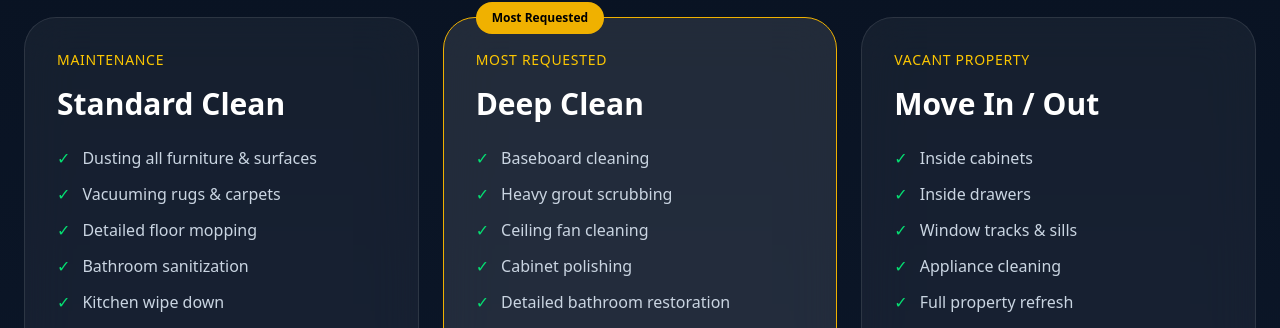
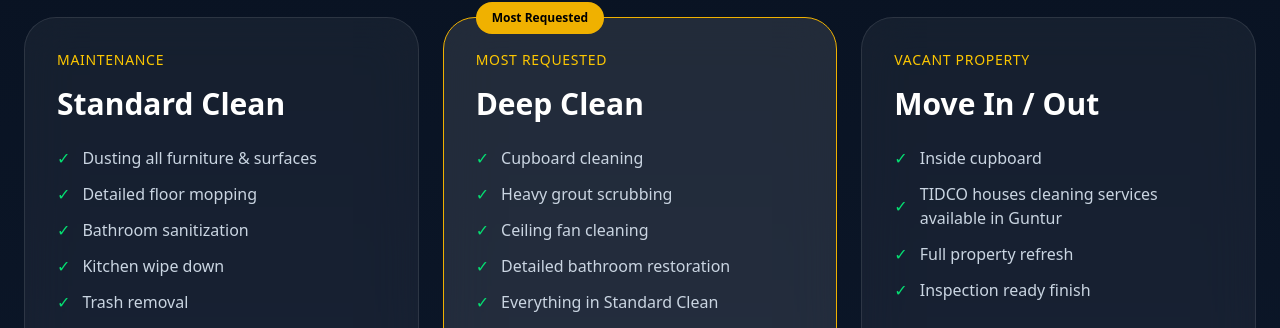
Before and after one commit to eswar-maguluri/sr-cleaning-solutions, a Next.js app in the folder sr-cleaning-solutions/: page / in a window 1280 px wide. Shown: the part 1107-1435 px from the top of the page. Built offline with nearby package versions, Linux system fonts and the light colour scheme; no server answers; the database is empty.

Commit message:
minor modifications

```diff
--- a/sr-cleaning-solutions/src/locales/en.js
+++ b/sr-cleaning-solutions/src/locales/en.js
@@ -30,25 +30,21 @@ const en = {
     vacant: "Vacant Property",
     standardItems: [
       "Dusting all furniture & surfaces",
-      "Vacuuming rugs & carpets",
       "Detailed floor mopping",
       "Bathroom sanitization",
       "Kitchen wipe down",
       "Trash removal",
     ],
     deepItems: [
-      "Baseboard cleaning",
+      "Cupboard cleaning",
       "Heavy grout scrubbing",
       "Ceiling fan cleaning",
-      "Cabinet polishing",
       "Detailed bathroom restoration",
       "Everything in Standard Clean",
     ],
     moveItems: [
-      "Inside cabinets",
-      "Inside drawers",
-      "Window tracks & sills",
-      "Appliance cleaning",
+      "Inside cupboard",
+      "TIDCO houses cleaning services available in Guntur",
       "Full property refresh",
       "Inspection ready finish",
     ],
--- a/sr-cleaning-solutions/src/locales/te.js
+++ b/sr-cleaning-solutions/src/locales/te.js
@@ -30,25 +30,21 @@ const te = {
     vacant: "ఖాళీ ఆస్తి",
     standardItems: [
       "ఫర్నిచర్ మరియు ఉపరితలాల దుమ్ము తొలగింపు",
-      "కార్పెట్లు మరియు రగ్గుల వాక్యూమ్ శుభ్రపరచడం",
       "నేలలను పూర్తిగా తుడవడం",
       "బాత్‌రూమ్ శుభ్రపరచడం",
       "కిచెన్ శుభ్రపరచడం",
       "చెత్త తొలగింపు",
     ],
     deepItems: [
-      "బేస్‌బోర్డ్ శుభ్రపరచడం",
+      "అల్మారాలు శుభ్రపరచడం",
       "గట్టిగా పేరుకున్న మురికి తొలగింపు",
       "సీలింగ్ ఫ్యాన్ శుభ్రపరచడం",
-      "క్యాబినెట్ పాలిషింగ్",
       "బాత్‌రూమ్ లోతైన శుభ్రపరచడం",
       "సాధారణ శుభ్రపరచడంలోని అన్ని సేవలు",
     ],
     moveItems: [
-      "క్యాబినెట్ లోపలి భాగం",
-      "డ్రాయర్ లోపలి భాగం",
-      "కిటికీ ట్రాక్‌లు మరియు అంచులు",
-      "గృహోపకరణాల శుభ్రపరచడం",
+      "అల్మారాలు లోపలి భాగం శుభ్రపరచడం",
+      "గుంటూరులోని TIDCO ఇళ్లకు ప్రత్యేక క్లీనింగ్ సేవలు అందుబాటులో ఉన్నాయి",
       "పూర్తి ఇంటి శుభ్రపరచడం",
       "తనిఖీకి సిద్ధంగా ఉంచడం",
     ],
```
